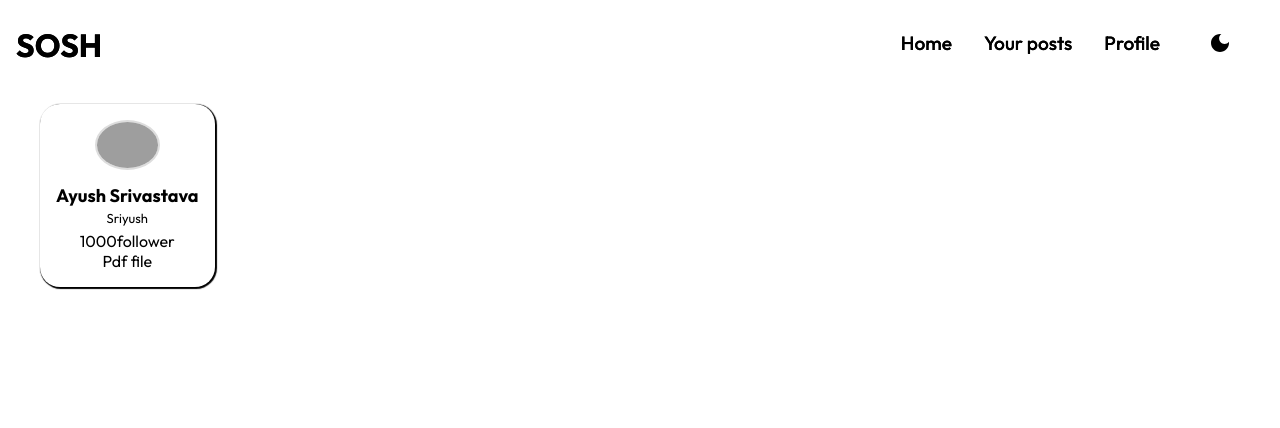
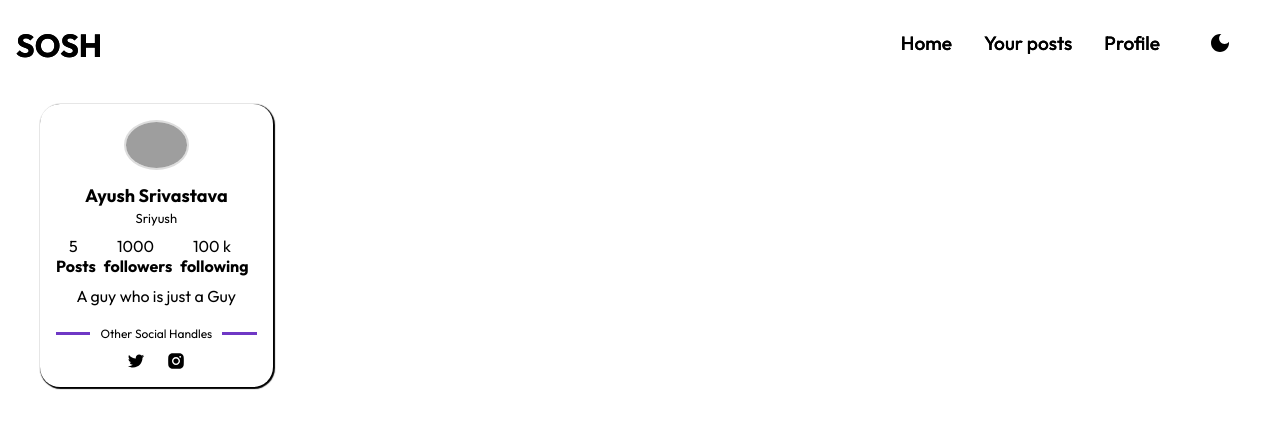
Before and after one commit to Sriyush/Mern-project, a React (Create React App) app in the folder frontend/: page / in a window 1280 px wide. Shown: the top 428 px of the page. Built offline with nearby package versions, Linux system fonts and the light colour scheme; grey boxes are pictures that could not be loaded.

Commit message:
done with profile card

```diff
--- a/frontend/public/index.html
+++ b/frontend/public/index.html
@@ -24,7 +24,7 @@
       work correctly both with client-side routing and a non-root public URL.
       Learn how to configure a non-root public URL by running `npm run build`.
     -->
-    <title>React App</title>
+    <title>SOSH</title>
   </head>
   <body class="dark-theme">
     <noscript>You need to enable JavaScript to run this app.</noscript>
--- a/frontend/src/UserCard.jsx
+++ b/frontend/src/UserCard.jsx
@@ -1,4 +1,8 @@
 import "./index.css";
+import {
+    AiOutlineTwitter,
+    AiFillInstagram,
+  } from "react-icons/ai";
 const UserCard = () => {
     const url="https://cdn.pixabay.com/photo/2015/10/05/22/37/blank-profile-picture-973460_960_720.png";
     return <div class="cardStyle">
@@ -8,10 +12,31 @@ const UserCard = () => {
         <div id="title">Ayush Srivastava</div>
         <div id ="subtitle">Sriyush</div>
         <div id="stats">
+        <div class="posts">
+            <div class="stat-num">5</div>
+            <div class="stat-type">Posts</div>
+        </div >
+        <div class="followers">
             <div class="stat-num">1000</div>
-            <div class="stat-type">follower</div>
+            <div class="stat-type">followers</div>
         </div>
-        <div id ="actions">Pdf file</div>
+        <div class="following">
+            <div class="stat-num">100 k</div>
+            <div class="stat-type">following</div>
+        </div>
+        </div>
+        <div id ="actions">A guy who is just a Guy</div>
+        <div style={{ display: "flex", alignItems: "center" }}>
+                <div style={{ flex: 1, backgroundColor: "#6F38C5", height: "3px" }} />
+
+                <p style={{ margin: "0 10px" ,fontSize: "12px"}}>Other Social Handles</p>
+
+                <div style={{ flex: 1, backgroundColor: "#6F38C5", height: "3px" }} />
+        </div>
+        <div style={{ display: "flex", justifyContent: "center", marginTop: "10px" }}>
+        <AiOutlineTwitter style={{ fontSize: "20px", margin: "0 10px" }} />
+        <AiFillInstagram style={{ fontSize: "20px", margin: "0 10px" }} />
+      </div>
     </div>
 }
 export default UserCard;
--- a/frontend/src/index.css
+++ b/frontend/src/index.css
@@ -27,23 +27,34 @@
 #stats{
   display: flex;
   justify-content:center ;
-  margin-top: 5px;
+  margin-top: 10px;
+  margin-bottom: 10px;
 }
 .stat-num{
   display: flex;
   flex-direction: column;
   align-items: center;
+  margin-right: 5px;
+  font-weight: 400;
+}
+.posts,.followers,.following{
+  margin-right: 8px;
+  justify-content: space-between;
 }
 .stat-type{
   display: flex;
   flex-direction: column;
   align-items: center;
+  font-weight: 700;
 }
 .img{
   height: 50px;
   border-radius: 50%; /* Adjust the height as needed */
   margin: 0 auto; /* Center the image */
   border: 2px solid #ddd;
+}
+#actions{
+  margin-bottom: 20px;
 }
 :root {
   --bg-color: #fff;
```
